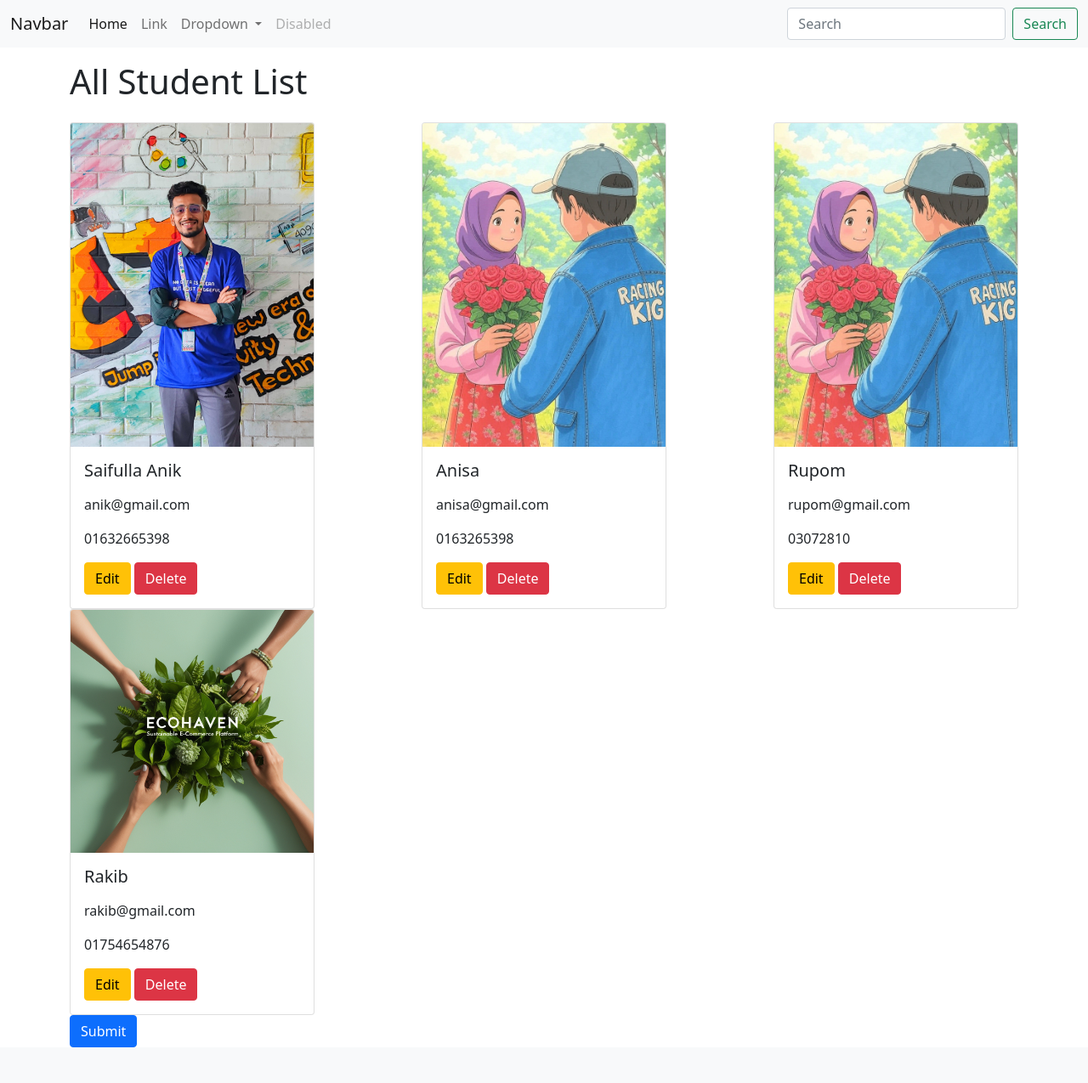
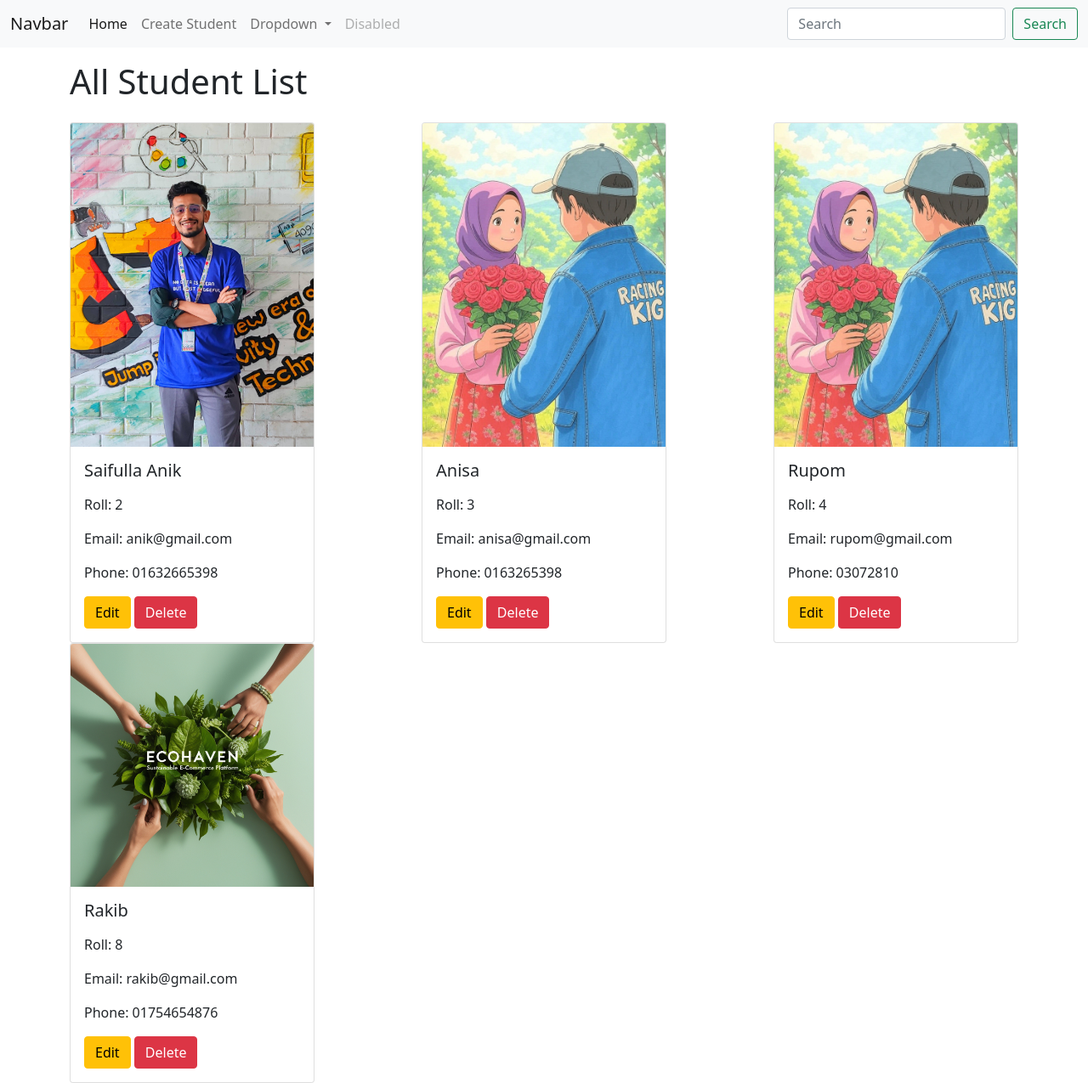
Before and after one commit to RadoanulArifen/My-Practice-Django, a Django app: page /home/ in a window 1280 px wide. Shown: the whole page at 85% size. Before the commit the page ends 1233 px from the top, so only its background shows below. Run offline with Django 5.2, Linux system fonts and the light colour scheme; data comes from the database, SQL or seed files in the repository; both versions use the stored data as it was after the commit; some libraries are stand-ins or nearby versions.

Commit message:
template instance

```diff
--- a/student/templates/student/index.html
+++ b/student/templates/student/index.html
@@ -1,147 +1,25 @@
-{%load crispy_forms_tags %}
-<!doctype html>
-<html lang="en">
+{% extends 'base.html' %}
 
-<head>
-    <!-- Required meta tags -->
-    <meta charset="utf-8">
-    <meta name="viewport" content="width=device-width, initial-scale=1">
+{% block title %} Home page{% endblock %}
 
-    <!-- Bootstrap CSS -->
-    <link href="https://cdn.jsdelivr.net/npm/bootstrap@5.0.2/dist/css/bootstrap.min.css" rel="stylesheet"
-        integrity="sha384-EVSTQN3/azprG1Anm3QDgpJLIm9Nao0Yz1ztcQTwFspd3yD65VohhpuuCOmLASjC" crossorigin="anonymous">
-
-    <title>Hello, world!</title>
-</head>
-
-<body>
-    <nav class="navbar navbar-expand-lg navbar-light bg-light">
-        <div class="container-fluid">
-            <a class="navbar-brand" href="#">Navbar</a>
-            <button class="navbar-toggler" type="button" data-bs-toggle="collapse"
-                data-bs-target="#navbarSupportedContent" aria-controls="navbarSupportedContent" aria-expanded="false"
-                aria-label="Toggle navigation">
-                <span class="navbar-toggler-icon"></span>
-            </button>
-            <div class="collapse navbar-collapse" id="navbarSupportedContent">
-                <ul class="navbar-nav me-auto mb-2 mb-lg-0">
-                    <li class="nav-item">
-                        <a class="nav-link active" aria-current="page" href="#">Home</a>
-                    </li>
-                    <li class="nav-item">
-                        <a class="nav-link" href="#">Link</a>
-                    </li>
-                    <li class="nav-item dropdown">
-                        <a class="nav-link dropdown-toggle" href="#" id="navbarDropdown" role="button"
-                            data-bs-toggle="dropdown" aria-expanded="false">
-                            Dropdown
-                        </a>
-                        <ul class="dropdown-menu" aria-labelledby="navbarDropdown">
-                            <li><a class="dropdown-item" href="#">Action</a></li>
-                            <li><a class="dropdown-item" href="#">Another action</a></li>
-                            <li>
-                                <hr class="dropdown-divider">
-                            </li>
-                            <li><a class="dropdown-item" href="#">Something else here</a></li>
-                        </ul>
-                    </li>
-                    <li class="nav-item">
-                        <a class="nav-link disabled" href="#" tabindex="-1" aria-disabled="true">Disabled</a>
-                    </li>
-                </ul>
-                <form class="d-flex">
-                    <input class="form-control me-2" type="search" placeholder="Search" aria-label="Search">
-                    <button class="btn btn-outline-success" type="submit">Search</button>
-                </form>
-            </div>
-        </div>
-    </nav>
-
-    <!--Form start-->
-
-    <!-- <form class="container" method="post" enctype="multipart/form-data">
-        {% csrf_token %}
-        <h1>Student Registration Form</h1>
-        <div class="mb-3">
-            <label for="inputName" class="form-label">Full Name</label>
-            <input type="text" class="form-control" id="inputName" name="name" required>
-
-        </div>
-
-
-        <div class="mb-3">
-            <label for="exampleInputEmail1" class="form-label">Email address</label>
-            <input type="email" class="form-control" id="exampleInputEmail1" aria-describedby="emailHelp" name="email"
-                required>
-            <div id="emailHelp" class="form-text">We'll never share your email with anyone else.</div>
-        </div>
-
-        <div class="mb-3">
-            <label for="inputPhone" class="form-label">Phone Number</label>
-            <input type="tel" class="form-control" id="inputPhone" name="phone" required>
-
-        </div>
-
-
-        <div class="mb-3">
-            <label for="exampleInputPassword1" class="form-label">Password</label>
-            <input type="password" class="form-control" id="exampleInputPassword1" name="password" required>
-        </div>
-
-        <div class="mb-3">
-            <label for="formFile" class="form-label">Upload Photo</label>
-            <input class="form-control" type="file" id="formFile" name="photo" required>
-        </div>
-
-
-        <div class="mb-3 form-check">
-            <input type="checkbox" class="form-check-input" id="exampleCheck1" name="checkbox">
-            <label class="form-check-label" for="exampleCheck1">Check me out</label>
-        </div>
-        <button type="submit" class="btn btn-primary">Submit</button>
-    </form> -->
-
-    <!--From end-->
-
-    <!--card start-->
+{% block content %}
 <h1 class="py-3 container">All Student List</h1>
 <div class="d-flex flex-lg-wrap justify-content-between container">
     {% for student in students %}
-        <div class="card col-3" style="width: 18rem; ">
+    <div class="card col-3 md-3" style="width: 18rem; ">
         <img src="{{student.photo.url}}" class="card-img-top" alt="..." width="200px">
         <div class="card-body">
             <h5 class="card-title">{{student.name}}</h5>
             <p class="card-text">
-                <p>{{student.email}}</p>
-                <p>{{student.phone}}</p>
-                <a href="#" class="btn btn-warning">Edit</a>
-                <a href="#" class="btn btn-danger">Delete</a>
+            <p>Roll: {{student.id}}</p>
+            <p>Email: {{student.email}}</p>
+            <p>Phone: {{student.phone}}</p>
+            <a href="{% url 'update_student' id=student.id %}" class="btn btn-warning">Edit</a>
+            <a href="{% url 'delete_student' id=student.id %}" class="btn btn-danger">Delete</a>
         </div>
     </div>
     {% endfor %}
 </div>
 
-    <!--Card ends-->
 
-    <!--new form-->
-    <form class="container" method="post" enctype="multipart/form-data" novalidate>
-        {% csrf_token %}
-        {{form | crispy}}
-        <button type="submit" class="btn btn-primary">Submit</button>
-    </form>
-    <!--new form end-->
-    <!-- Optional JavaScript; choose one of the two! -->
-
-    <!-- Option 1: Bootstrap Bundle with Popper -->
-    <script src="https://cdn.jsdelivr.net/npm/bootstrap@5.0.2/dist/js/bootstrap.bundle.min.js"
-        integrity="sha384-MrcW6ZMFYlzcLA8Nl+NtUVF0sA7MsXsP1UyJoMp4YLEuNSfAP+JcXn/tWtIaxVXM"
-        crossorigin="anonymous"></script>
-
-    <!-- Option 2: Separate Popper and Bootstrap JS -->
-    <!--
-    <script src="https://cdn.jsdelivr.net/npm/@popperjs/core@2.9.2/dist/umd/popper.min.js" integrity="sha384-IQsoLXl5PILFhosVNubq5LC7Qb9DXgDA9i+tQ8Zj3iwWAwPtgFTxbJ8NT4GN1R8p" crossorigin="anonymous"></script>
-    <script src="https://cdn.jsdelivr.net/npm/bootstrap@5.0.2/dist/js/bootstrap.min.js" integrity="sha384-cVKIPhGWiC2Al4u+LWgxfKTRIcfu0JTxR+EQDz/bgldoEyl4H0zUF0QKbrJ0EcQF" crossorigin="anonymous"></script>
-    -->
-</body>
-
-</html>
+{% endblock %}
--- a/student/urls.py
+++ b/student/urls.py
@@ -2,6 +2,8 @@ from django.contrib import admin
 from django.urls import path, include
 from .import views
 urlpatterns = [
-    # path('home/',views.home),
-    path('home/',views.student_list),
+    path('home/',views.home,name="home"),
+    path('create/',views.create_student, name="create_student"),
+    path('edit/<int:id>',views.update_student, name="update_student"),
+    path('delete/<int:id>',views.delete_student, name="delete_student"),
 ]
--- a/student/views.py
+++ b/student/views.py
@@ -1,6 +1,7 @@
-from django.shortcuts import render , HttpResponse
+from django.shortcuts import render , HttpResponse , redirect
 from .import models
 from . import forms
+from django.contrib import messages
 #There are three types of forms in Django
 '''
     1.HTML form
@@ -32,18 +33,37 @@ from . import forms
 #     return render(request,'student/index.html')
 #this is for model form
 
-def home(request):
+def create_student(request):
 
     if request.method == 'POST': #user post request korechy
         form = forms.StudentForm(request.POST , request.FILES) #user er post request capture korlam
         if form.is_valid(): #user in put validation korlam
             form.save() #user input save korlam
-            return HttpResponse("Student Object created successfully")
+            messages.add_message(request, messages.SUCCESS, 'Student Created Successfully.')
+            return redirect('home')
 
     else:
         form = forms.StudentForm()
-    return render(request,'student/index.html', {'form':form})
+    return render(request,'student/create_student.html', {'form':form})
 
-def student_list(request):
+def home(request):
     students = models.Student.objects.all()
     return render(request,'student/index.html', {'students':students})
+
+def update_student(request,id):
+    student = models.Student.objects.get(id=id)
+    form = forms.StudentForm(instance=student) #user er ager data diye fillup korlam
+    # form = forms.StudentForm()
+    if request.method == 'POST': #user post request korechy
+        form = forms.StudentForm(request.POST , request.FILES, instance=student) #user er post request capture korlam
+        if form.is_valid(): #user in put validation korlam
+            form.save() #user input save korlam
+            messages.add_message(request, messages.SUCCESS, 'Student updated Successfully.')
+            return redirect('home')
+    return render(request,'student/create_student.html', {'form':form, 'edit': True})
+
+def delete_student(request,id):
+    student = models.Student.objects.get(id=id) #id wala student k khujy pelam and object o pelam
+    student.delete() #oi student k delete korlam
+    messages.add_message(request, messages.SUCCESS, 'Student delete Successfully.')
+    return redirect('home') #success holy take home page a redirect korlam
--- /dev/null
+++ b/templates/base.html
@@ -0,0 +1,100 @@
+{%load crispy_forms_tags %}
+<!doctype html>
+<html lang="en">
+
+<head>
+    <!-- Required meta tags -->
+    <meta charset="utf-8">
+    <meta name="viewport" content="width=device-width, initial-scale=1">
+
+    <!-- Bootstrap CSS -->
+    <link href="https://cdn.jsdelivr.net/npm/bootstrap@5.0.2/dist/css/bootstrap.min.css" rel="stylesheet"
+        integrity="sha384-EVSTQN3/azprG1Anm3QDgpJLIm9Nao0Yz1ztcQTwFspd3yD65VohhpuuCOmLASjC" crossorigin="anonymous">
+
+    <title>{% block title %}
+
+    {% endblock %}</title>
+</head>
+
+<body>
+    <nav class="navbar navbar-expand-lg navbar-light bg-light">
+        <div class="container-fluid">
+            <a class="navbar-brand" href="#">Navbar</a>
+            <button class="navbar-toggler" type="button" data-bs-toggle="collapse"
+                data-bs-target="#navbarSupportedContent" aria-controls="navbarSupportedContent" aria-expanded="false"
+                aria-label="Toggle navigation">
+                <span class="navbar-toggler-icon"></span>
+            </button>
+            <div class="collapse navbar-collapse" id="navbarSupportedContent">
+                <ul class="navbar-nav me-auto mb-2 mb-lg-0">
+                    <li class="nav-item">
+                        <a class="nav-link active" aria-current="page" href="{% url 'home' %}">Home</a>
+                    </li>
+                    <li class="nav-item">
+                        <a class="nav-link" href="{% url 'create_student' %}">Create Student</a>
+                    </li>
+                    <li class="nav-item dropdown">
+                        <a class="nav-link dropdown-toggle" href="#" id="navbarDropdown" role="button"
+                            data-bs-toggle="dropdown" aria-expanded="false">
+                            Dropdown
+                        </a>
+                        <ul class="dropdown-menu" aria-labelledby="navbarDropdown">
+                            <li><a class="dropdown-item" href="#">Action</a></li>
+                            <li><a class="dropdown-item" href="#">Another action</a></li>
+                            <li>
+                                <hr class="dropdown-divider">
+                            </li>
+                            <li><a class="dropdown-item" href="#">Something else here</a></li>
+                        </ul>
+                    </li>
+                    <li class="nav-item">
+                        <a class="nav-link disabled" href="#" tabindex="-1" aria-disabled="true">Disabled</a>
+                    </li>
+                </ul>
+                <form class="d-flex">
+                    <input class="form-control me-2" type="search" placeholder="Search" aria-label="Search">
+                    <button class="btn btn-outline-success" type="submit">Search</button>
+                </form>
+            </div>
+        </div>
+    </nav>
+
+
+
+    <!--Error text-->
+    {% if messages %}
+    <ul class="messages">
+        {% for message in messages %}
+        <li {% if message.tags %} class="{{ message.tags }}" {% endif %}>{{ message }}</li>
+        {% endfor %}
+    </ul>
+    {% endif %}
+    <!--Error text end-->
+
+    {% block content %}
+
+
+    {% endblock %}
+
+
+
+    <!--Card ends-->
+
+    <!--new form-->
+
+    <!--new form end-->
+    <!-- Optional JavaScript; choose one of the two! -->
+
+    <!-- Option 1: Bootstrap Bundle with Popper -->
+    <script src="https://cdn.jsdelivr.net/npm/bootstrap@5.0.2/dist/js/bootstrap.bundle.min.js"
+        integrity="sha384-MrcW6ZMFYlzcLA8Nl+NtUVF0sA7MsXsP1UyJoMp4YLEuNSfAP+JcXn/tWtIaxVXM"
+        crossorigin="anonymous"></script>
+
+    <!-- Option 2: Separate Popper and Bootstrap JS -->
+    <!--
+    <script src="https://cdn.jsdelivr.net/npm/@popperjs/core@2.9.2/dist/umd/popper.min.js" integrity="sha384-IQsoLXl5PILFhosVNubq5LC7Qb9DXgDA9i+tQ8Zj3iwWAwPtgFTxbJ8NT4GN1R8p" crossorigin="anonymous"></script>
+    <script src="https://cdn.jsdelivr.net/npm/bootstrap@5.0.2/dist/js/bootstrap.min.js" integrity="sha384-cVKIPhGWiC2Al4u+LWgxfKTRIcfu0JTxR+EQDz/bgldoEyl4H0zUF0QKbrJ0EcQF" crossorigin="anonymous"></script>
+    -->
+</body>
+
+</html>
--- a/university_management/settings.py
+++ b/university_management/settings.py
@@ -59,7 +59,7 @@ ROOT_URLCONF = 'university_management.urls'
 TEMPLATES = [
     {
         'BACKEND': 'django.template.backends.django.DjangoTemplates',
-        'DIRS': [],
+        'DIRS': ['templates'],
         'APP_DIRS': True,
         'OPTIONS': {
             'context_processors': [
```
Also changed, not shown: student/templates/student/create_student.html (added, +25 -0 lines), db.sqlite3, student/media/Oba/Leonardo_Phoenix_make_a_picture_for_Sustainable_ECommerce_Plat_0.jpg (added), student/media/Rakib/bdfsblkjvhd.jpg (added), 1 other file. Lines whose indentation alone changed are shown as unchanged.
